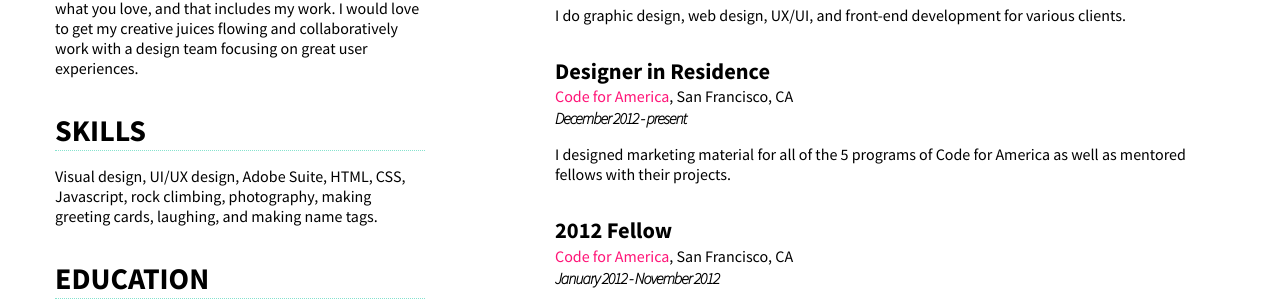
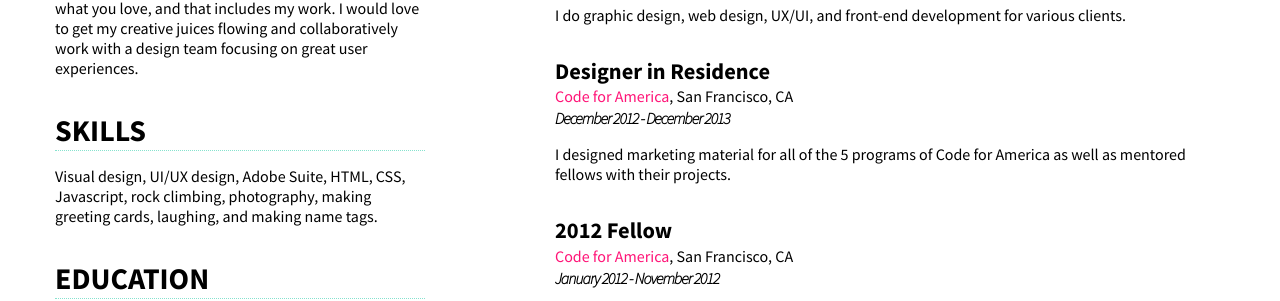
Before and after one commit to ahelkit/angellov.es, a Jekyll site: the page resumes/index.html, which Jekyll copies as it is, in a window 1280 px wide. Shown: the part 291-592 px from the top of the page. Built offline with Jekyll 4.4.1, drawn with Linux system fonts in a browser that asks for light colours; comment, search, counter and statistics services are not loaded.

Commit message:
Updated dates on resume

```diff
--- a/resumes/index.html
+++ b/resumes/index.html
@@ -68,7 +68,7 @@
                 <li>
                   <h3>Designer in Residence</h3>
                   <h4><a href="http://codeforamerica.org" target="_blank">Code for America</a>, San Francisco, CA</h4>
-                  <p class="when">December 2012 - present</p>
+                  <p class="when">December 2012 - December 2013</p>
                   <p>I designed marketing material for all of the 5 programs of Code for America as well as mentored fellows with their projects.</p>
                 </li>
 
```
